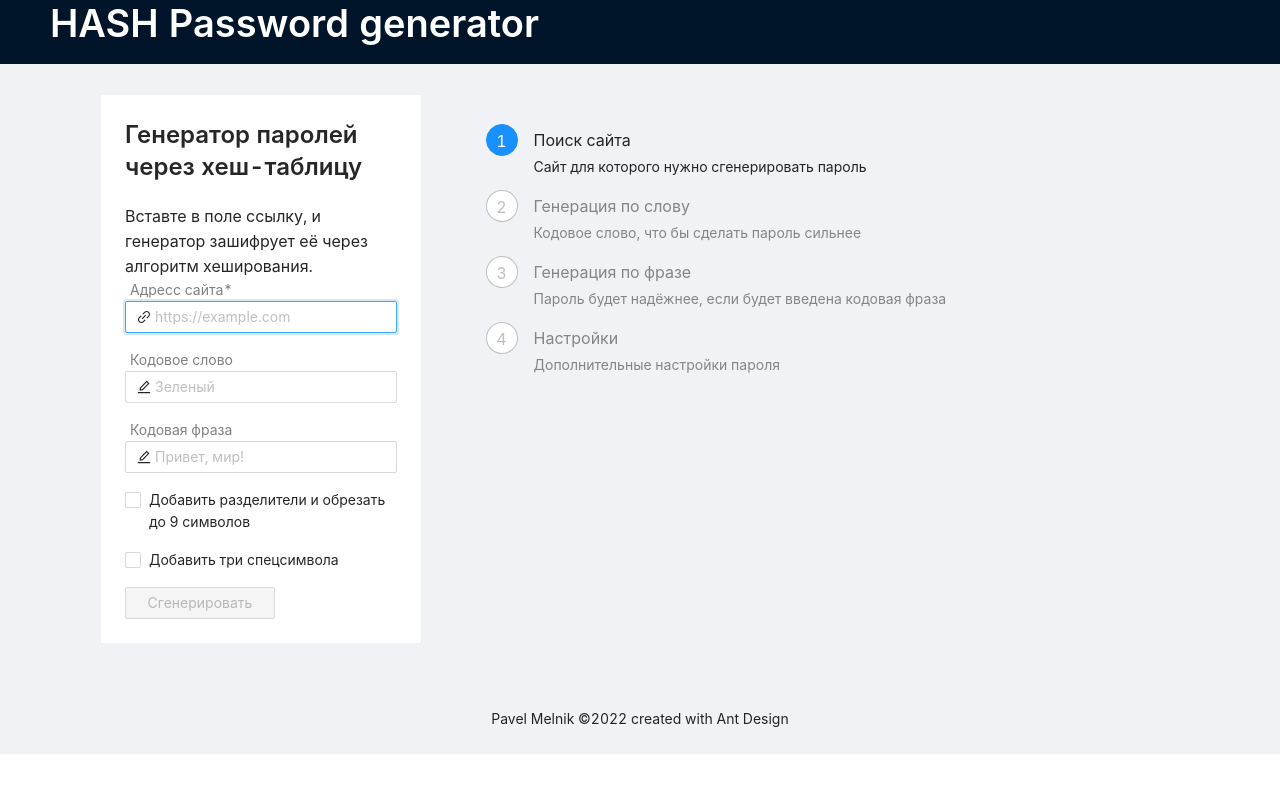
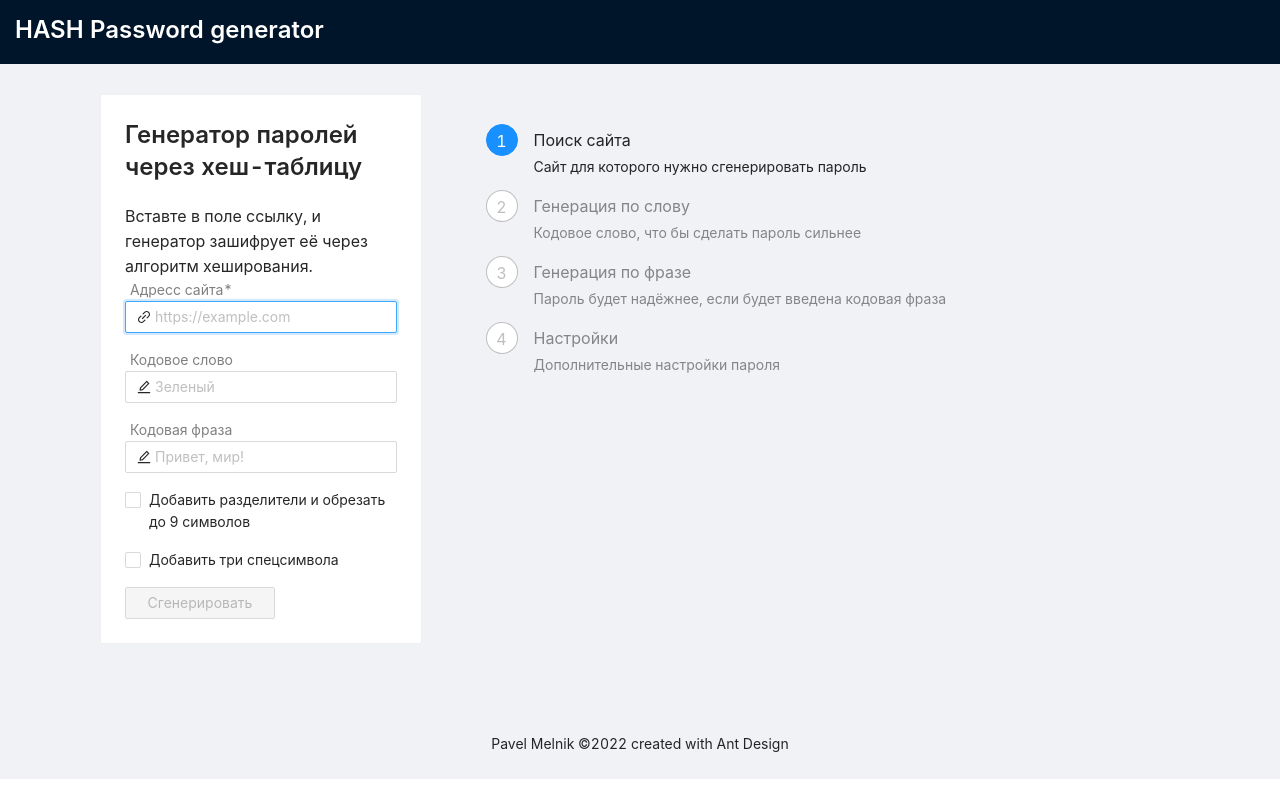
Before and after one commit to PavelMelnik94/hash-password-generator, a React (Create React App) app: page / in a window 1280 px wide. Built offline with nearby package versions, Linux system fonts and the light colour scheme.

Commit message:
fix header and footer

```diff
--- a/src/App.scss
+++ b/src/App.scss
@@ -129,6 +129,10 @@
       width: 100% !important;
     }
   }
+
+  .ant-layout-footer {
+    margin-top: 0px;
+  }
 }
 
 .ant-typography {
@@ -159,5 +163,11 @@
 }
 
 .ant-layout-footer {
-  margin-top: 10px;
+  margin-top: 35px;
 }
+.header {
+  padding: 15px !important;
+  .ant-typography {
+    font-size: 1.5rem !important;
+  }
+}
```
